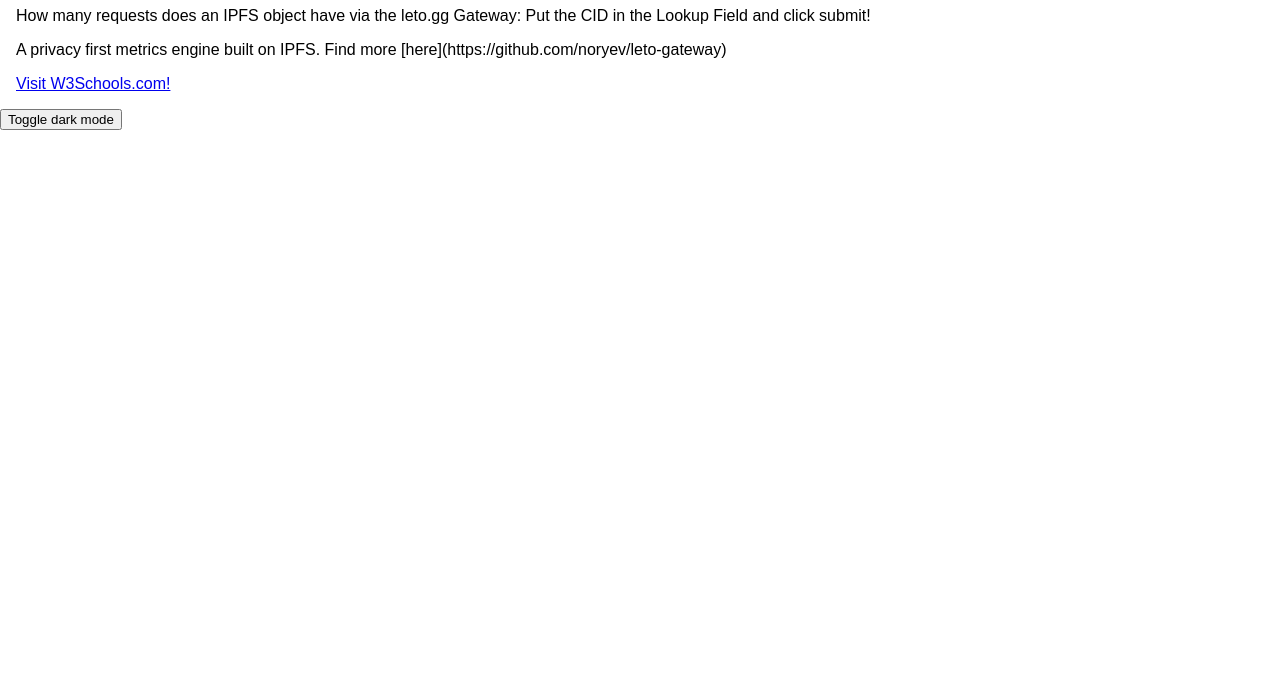
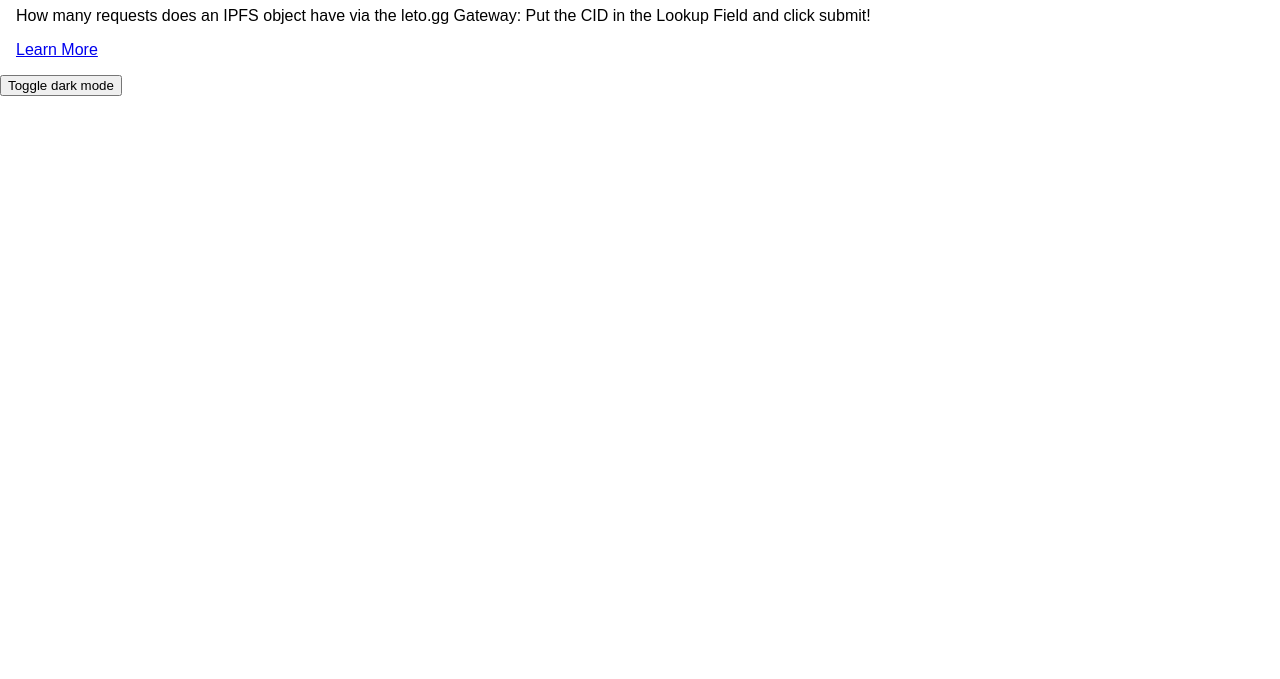
Before and after one commit to noryev/Leto.gg, a plain HTML site: page lookup/index.html in a window 1280 px wide. Shown: the part 121-800 px from the top of the page. Drawn offline with Linux system fonts and the light colour scheme.

```diff
--- a/lookup/index.html
+++ b/lookup/index.html
@@ -122,9 +122,7 @@
         <h1>leto.gg/metrics</h1>
         <p>How many requests does an IPFS object have via the leto.gg Gateway: Put the CID in the
             Lookup Field and click submit!</p>
-
-        <p>A privacy first metrics engine built on IPFS. Find more [here](https://github.com/noryev/leto-gateway)</p>
-        <p><a href="https://github.com/noryev/leto-gateway/">Visit W3Schools.com!</a></p>
+        <p><a href="https://github.com/noryev/leto-gateway/">Learn More</a></p>
     </div>
 
     <button onclick="myFunction()">Toggle dark mode</button>
```
